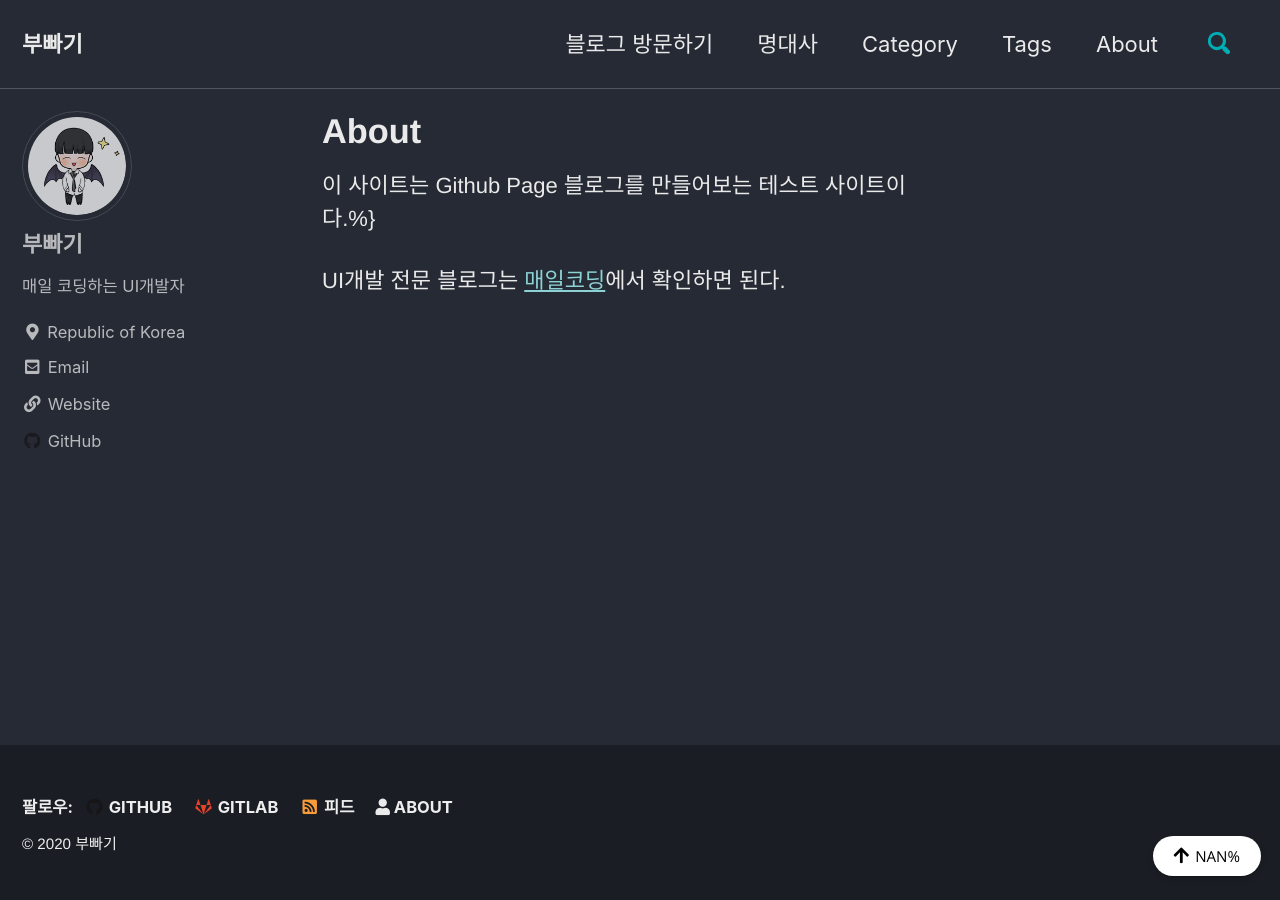
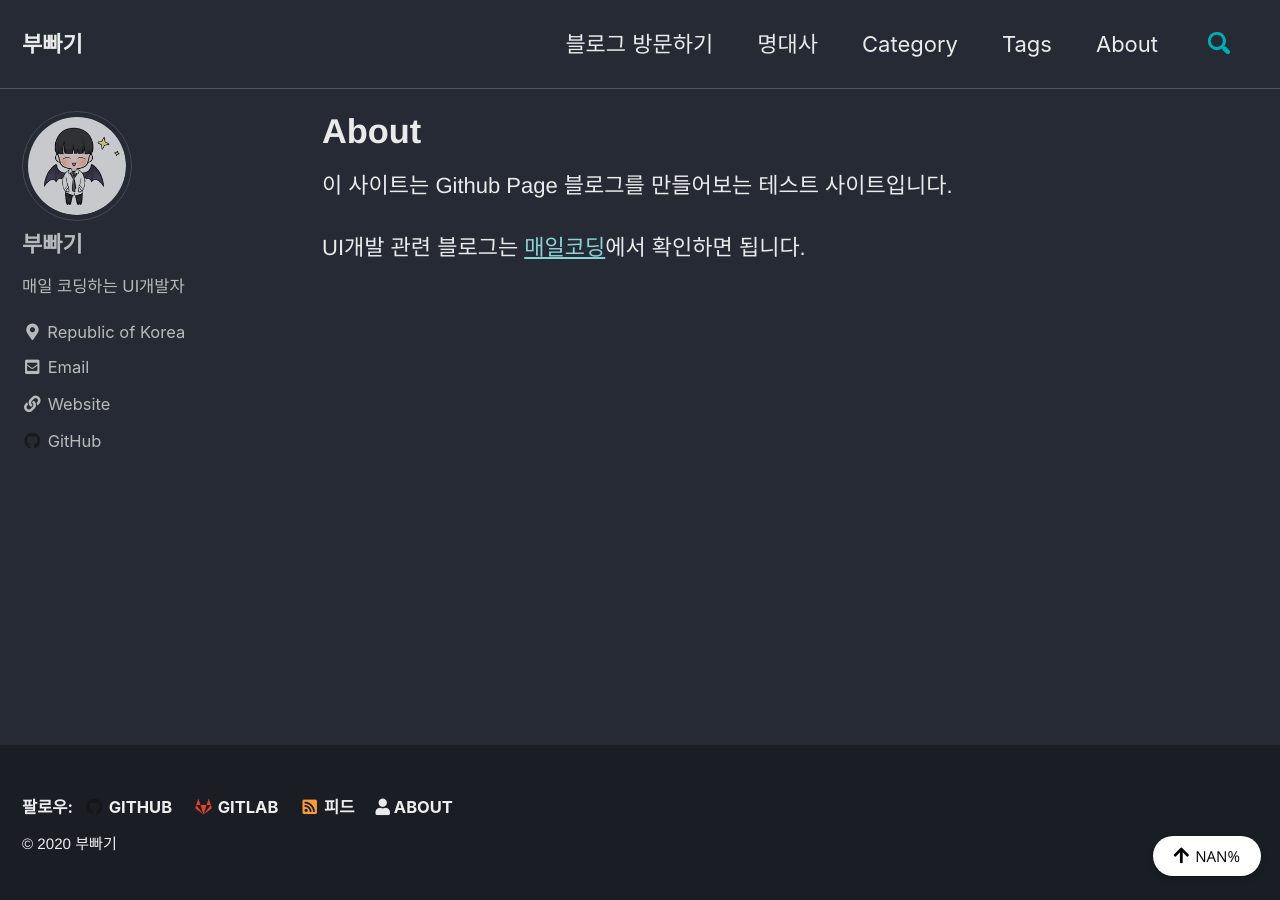
Before and after one commit to buppagi/buppagi.github.io, a Jekyll site: the page built from _pages/about.md, in a window 1280 px wide. Built offline with Jekyll 4.4.1, drawn with Linux system fonts in a browser that asks for light colours; cached includes are drawn as plain includes; some web fonts are replaced.

Commit message:
문구 수정

```diff
--- a/_pages/about.md
+++ b/_pages/about.md
@@ -5,7 +5,6 @@ layout: single
 author_profile: true
 ---
 
-이 사이트는 Github Page 블로그를 만들어보는 테스트 사이트이다.%}
+이 사이트는 Github Page 블로그를 만들어보는 테스트 사이트입니다.
 
-
-UI개발 전문 블로그는 [매일코딩](https://www.meilcoding.com){: target="_blank" rel="noopener noreferrer"}에서 확인하면 된다.
+UI개발 관련 블로그는 [매일코딩](https://www.meilcoding.com){: target="_blank" rel="noopener noreferrer"}에서 확인하면 됩니다.
```
